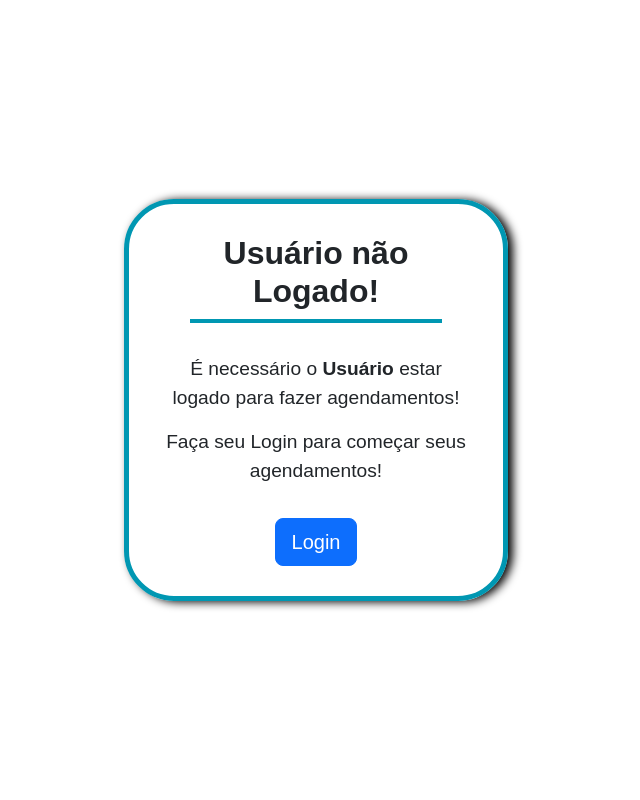
After one commit to Thig0S/TCC-ScheduleTime, a PHP site: page /Needlogin.php in a window 1280 px wide. The commit adds this page. Shown: the whole page, without its empty margins (324-964 px from the left). Run offline with PHP 8.4, Linux system fonts and the light colour scheme.

Commit message:
Não é mais necessário estar logado para entrar na home apenas na parte de agendamentos

```diff
--- /dev/null
+++ b/Needlogin.php
@@ -0,0 +1,28 @@
+<!DOCTYPE html>
+<html lang="en">
+<head>
+    <meta charset="UTF-8">
+    <meta name="viewport" content="width=device-width, initial-scale=1.0">
+    <title>Usuário não Logado</title>
+    <link href="https://cdn.jsdelivr.net/npm/bootstrap@5.3.3/dist/css/bootstrap.min.css" rel="stylesheet"
+        integrity="sha384-QWTKZyjpPEjISv5WaRU9OFeRpok6YctnYmDr5pNlyT2bRjXh0JMhjY6hW+ALEwIH" crossorigin="anonymous">
+    <link rel="stylesheet" href="index.css">
+
+</head>
+<body>
+    <div class="avisoContainer">
+        <div class="aviso">
+            <h2>Usuário não Logado!</h2>
+                <div class="divider">
+                </div>
+                <div class="avisoText">
+                    <p>É necessário o <strong>Usuário</strong> estar logado para fazer agendamentos!</p>
+                    <p>Faça seu Login para começar seus agendamentos!</p>
+                </div>
+                <div class="avisoBtn">
+                    <a href="login.php"type="button" class="btn btn-primary btn-lg">Login</a>
+                </div>
+        </div>
+    </div>
+</body>
+</html>
--- a/PHP/testeLogin.php
+++ b/PHP/testeLogin.php
@@ -25,6 +25,8 @@ if (isset($_POST['submit']) && !empty($_POST['email']) && !empty($_POST['senha']
         if (password_verify($senha, $user['senha'])) {
             // Se a senha estiver correta
             $_SESSION['email'] = $email;
+            $_SESSION['name'] = $user['name']; // Armazena o nome do usuário na sessão
+
             header('Location: ../index.php');
         } else {
             // Se a senha estiver incorreta
--- a/cadastro.css
+++ b/cadastro.css
@@ -38,7 +38,7 @@ body{
     margin: 0;
     font-size: 35px;
     color: rgb(255, 255, 255);
-    text-shadow: black 1px 3px;
+    text-shadow: black 1px 2px;
 }
 .textfield{
     display: flex;
@@ -122,7 +122,7 @@ body{
     margin: 0;
     font-size: 35px;
     color: rgb(255, 255, 255);
-    text-shadow: black 1px 3px;
+    text-shadow: black 1px 2px;
 }
 .card-login > a{
     color: white;
--- a/calendario2/index.php
+++ b/calendario2/index.php
@@ -3,7 +3,7 @@ session_start();
 if ((!isset($_SESSION["email"]) == true) and (!isset($_SESSION["senha"]) == true)) {
     unset($_SESSION['email']);
     unset($_SESSION['senha']);
-    header('Location:.//login.php');
+    header('Location:../Needlogin.php');
 }
 $logado = $_SESSION['email'];
 
--- a/index.css
+++ b/index.css
@@ -27,6 +27,7 @@ body {
     width: 30%;
     justify-content: space-between;
     display: flex;
+    align-items: center;
 }
 .links a, .logo a,.contato a{
     text-decoration: none;
@@ -45,14 +46,14 @@ body {
 }
 footer{
     width: 100%;
-    height: 25vh;
+    height:auto;
     background-color: #181818;
     padding: 50px 20px;
     display: flex;
     justify-content: space-evenly;
     color: #fff;
 }
-footer .title{
+.footerSemBoot .title{
     margin-bottom: 5px;
 }
 .container {
@@ -125,7 +126,7 @@ footer .title{
 
 .conteudoLeft>h2 {
     margin-bottom: 10px;
-    font-size: 1.7rem;
+    font-size: 1.7rem ;
 }
 
 .conteudoLeft>p {
@@ -178,7 +179,7 @@ footer .title{
 
 .proposta {
     width: 98.6vw;
-    height: 38vh;
+    height: 50vh;
     display: flex;
     justify-content: space-evenly;
     padding: 20px 100px;
@@ -198,7 +199,7 @@ footer .title{
     height: 80%;
 }
 .containerProposta P {
-    padding: 20PX;
+    padding: 5PX;
     max-height: 200px;
     overflow-y: auto;
     height: 100%;
@@ -232,3 +233,37 @@ footer .title{
     border-radius: 10px;
     box-shadow: 5px 5px 30px black;
 }
+.avisoContainer{
+    display: flex;
+    width: 100vw;
+    height: 100vh;
+    justify-content: center;
+    align-items: center;
+}
+.aviso{
+    display: flex;
+    flex-direction: column;
+    align-items: center;
+    text-align: center;
+    width: 30%;
+    height: auto;
+    border: solid 5px #0097b2;
+    border-radius: 50px;
+    padding: 30px;
+    box-shadow: 5px 1px 10px black;
+}
+.aviso h2{
+    font-weight: bolder;
+}
+
+.avisoText{
+    margin-top: 2rem;
+    width: 100%;
+    font-size: 1.2rem;
+}
+.avisoBtn{
+    margin-top: 1rem;
+    width: 80%;
+    display: flex;
+    justify-content: space-evenly;
+}
--- a/login.php
+++ b/login.php
@@ -17,7 +17,9 @@ session_start();
     <form action="PHP/testeLogin.php" method="post">
         <div class="mainLogin1">
             <div class="loginLeft1">
-                <img src="img/Schedule_Logo.png" alt="" id="logo">
+                <a href="index.php">
+                    <img src="img/Schedule_Logo.png" alt="" id="logo">
+                </a>
             </div>
             <div class="loginRight1">
                 <div class="card-login1">
```
Also changed, not shown: index.php (+43 -13 lines).
